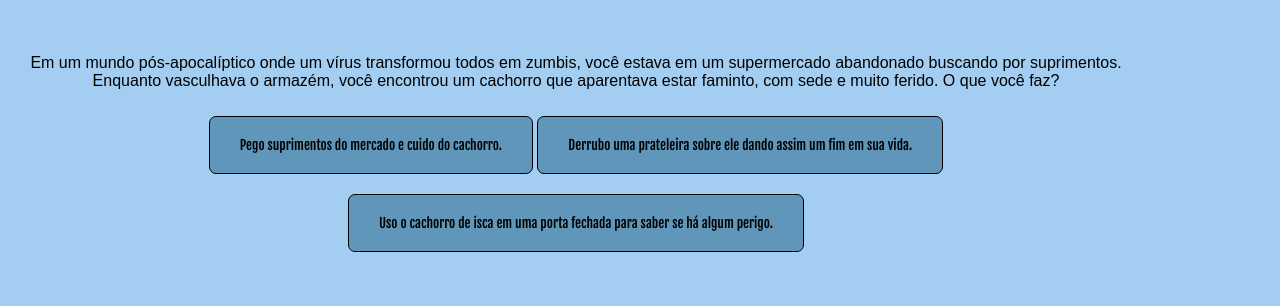
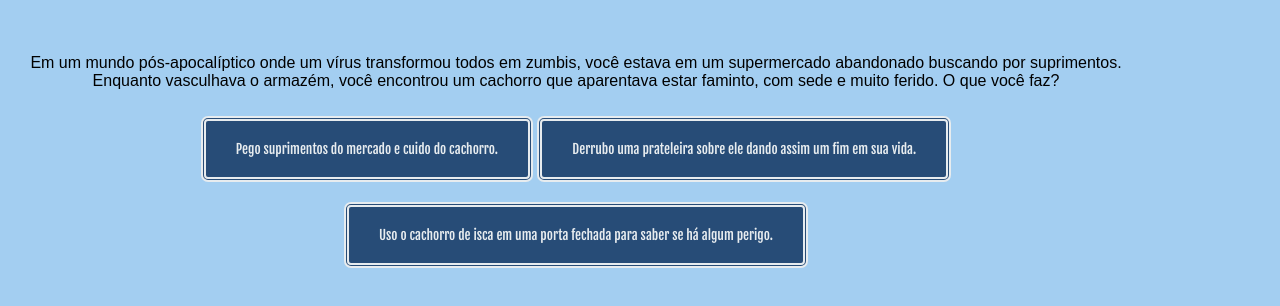
Before and after one commit to Kai290000/Mini-RPG-Zumbi, a plain HTML site: page index.html in a window 1280 px wide. Drawn offline with Linux system fonts and the light colour scheme; a web font is replaced by a local one.

Commit message:
Add files via upload

```diff
--- a/style.css
+++ b/style.css
@@ -24,9 +24,9 @@ main{
 }
 button {
     font-family: var(--title);
-    background-color: var(--azul-claro);
-    color: var(--angelo);
-    border: 1px solid var(--angelo);
+    background-color: var(--azul-angelo);
+    color: var(--branco);
+    border: 5px double var(--branco);
     padding: 20px 30px;
     margin: 10px 0;
     cursor: pointer;
@@ -35,5 +35,6 @@ button {
 button:hover {
     background-color: var(--azul-claro);
     color: var(--angelo);
+    border: 5px double var(--angelo);
     transition: 0.5s;
 }
```
